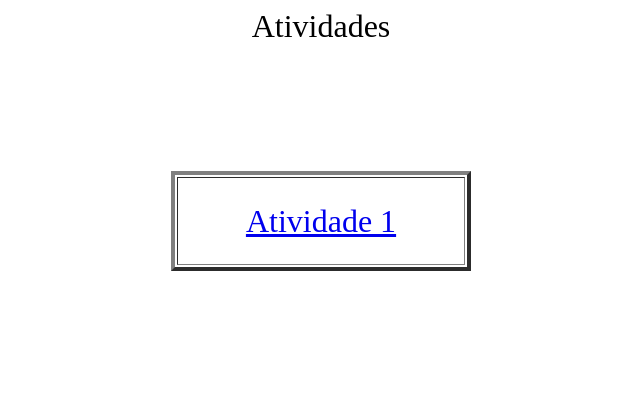
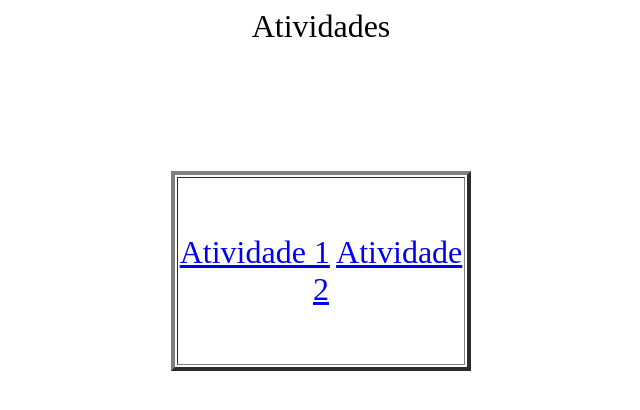
Before and after one commit to jv0savio0christian/programa-o-, a plain HTML site: page atividades/atividades.html in a window 1280 px wide. Shown: the whole page, without its empty margins (319-959 px from the left). Drawn offline with Linux system fonts and the light colour scheme.

Commit message:
Update atividades.html

```diff
--- a/atividades/atividades.html
+++ b/atividades/atividades.html
@@ -9,11 +9,12 @@
 <br><br><br><br><br><br><br>
 <body>
     <center>
-    <table height="100px" width="300px" border="4">
+    <table height="200px" width="300px" border="4">
         <tr> <td>
         <center>
         <font style="font-size: xx-large;">
         <a href="atividade 1/index.html">Atividade 1</a>
+        <a href="atividade 2/index.html">Atividade 2</a>
         </font>
         </center>
         </td> </tr>
```
